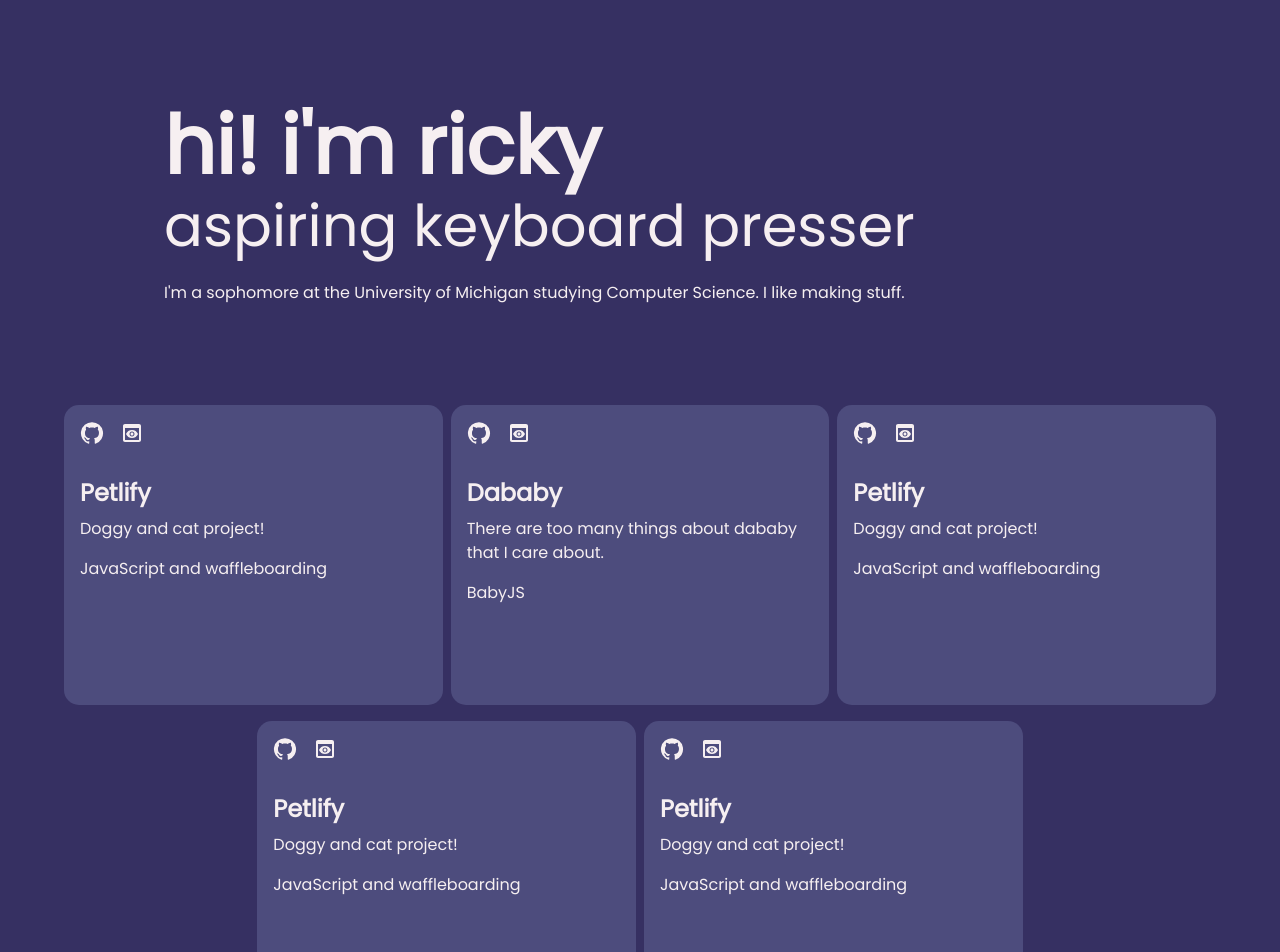
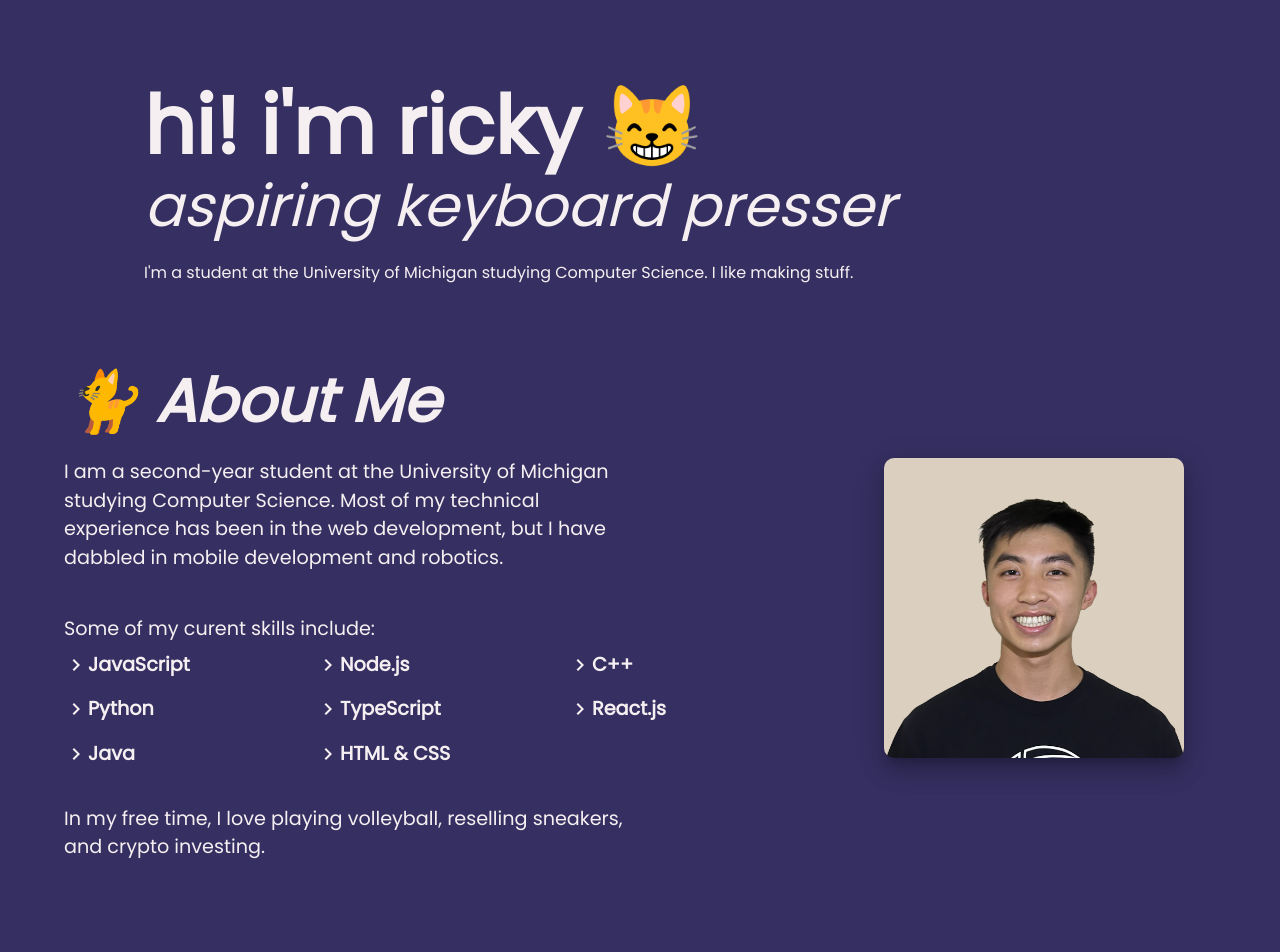
Before and after one commit to rickysumho/rickysumho.github.io, a React (Create React App) app: page / in a window 1280 px wide. Shown: the top 952 px of the page. Built offline with nearby package versions, Linux system fonts and the light colour scheme.

Commit message:
Add Jump titles, Finish AboutMe, More adjustments

```diff
--- a/src/App.tsx
+++ b/src/App.tsx
@@ -3,13 +3,14 @@ import logo from './logo.svg';
 import './App.css';
 import Projects from './components/Projects';
 import Welcome from './components/Welcome';
+import AboutMe from './components/AboutMe';
 import Footer from './components/Footer';
 import { ThemeProvider } from '@mui/material/styles';
 import { Box, Container, CssBaseline } from '@mui/material';
 // Temp
-import { ProjectType } from './common/types'
-import theme from './common/theme'
-import personalProjects from './common/personal-projects'
+import { ProjectType } from './common/types';
+import theme from './common/theme';
+import personalProjects from './common/personal-projects';
 
 // declare module '@mui/material/styles' {
 //   interface Theme {
@@ -30,7 +31,9 @@ function App() {
     <ThemeProvider theme={theme}>
       <CssBaseline />
       <Welcome />
+      <AboutMe />
       <Projects projects={personalProjects}/>
+      <Footer />
     </ThemeProvider>
   );
 }
--- a/src/common/personal-projects.ts
+++ b/src/common/personal-projects.ts
@@ -1,4 +1,4 @@
-import { ProjectType } from './types'
+import { ProjectType } from './types';
 
 const projects: Array<ProjectType> = [
   {
--- a/src/components/AboutMe.tsx
+++ b/src/components/AboutMe.tsx
@@ -1,11 +1,75 @@
-import styled from 'styled-components';
+import Jump from './Jump';
+import RickyMCard from '../common/RickyMCard.jpg'
+import KeyboardArrowRightIcon from '@mui/icons-material/KeyboardArrowRight';
+import { Avatar, Box, Container, Typography, Icon, Grid } from '@mui/material';
 
-const StyledAboutMe = styled.div`
-`;
+const Skill = ({skill}: {skill: string}) => {
+    return (
+        <Grid item xs={12} sm={6} md={4}>
+            <Box display='flex'>
+                <Icon><KeyboardArrowRightIcon sx={{ color: 'primary.contrastText' }} /></Icon>
+                <Typography color='primary.contrastText' fontSize='1.2em' fontWeight='bold'>{skill}</Typography>
+            </Box>
+
+        </Grid>
+    );
+}
 
 const AboutMe = () => {
+    const info = {
+        intro: 'I am a second-year student at the University of Michigan studying Computer Science. Most of my technical experience has been in the web development, but I have dabbled in mobile development and robotics.',
+        skills: ['JavaScript', 'Node.js', 'C++', 'Python', 'TypeScript', 'React.js', 'Java', 'HTML & CSS'],
+        interests: 'In my free time, I love playing volleyball, reselling sneakers, and crypto investing.'
+    }
+
+    const avatarStyle = {
+        minHeight: '15em',
+        maxHeight: '20em',
+        minWidth: '15em',
+        maxWidth: '20em',
+        borderRadius: '10px',
+        boxShadow: 15
+    };
+
+    const boxStyle = {
+        display: 'flex',
+        justifyContent: 'space-between',
+        alignItems: 'flex-start',
+        flexDirection: 'row',
+        mb: '5em',
+        mr: '2em'
+    }
+
     return (
         <>
+            <Jump name='About Me' emoji='🐈'/>
+            <Container>
+                <Box sx={boxStyle}>
+                    <Box sx={{...boxStyle, flexDirection: 'column', mr: '5em'}}>
+                        <Typography color='primary.contrastText' minWidth='20em' maxWidth='30em' fontSize='1.2em' gutterBottom>
+                            {info.intro}
+                        </Typography>
+                        <Typography color='primary.contrastText' minWidth='20em' maxWidth='30em' fontSize='1.2em' gutterBottom>
+                            &nbsp;
+                        </Typography>
+                        <Typography color='primary.contrastText' minWidth='20em' maxWidth='30em' fontSize='1.2em' gutterBottom>
+                            Some of my curent skills include:
+                        </Typography>
+                        <Grid container spacing={2}>
+                            {info.skills.map((skill) => (
+                                <Skill skill={skill} />
+                            ))}
+                        </Grid>
+                        <Typography color='primary.contrastText' minWidth='20em' maxWidth='30em' fontSize='1.2em' gutterBottom>
+                            &nbsp;
+                        </Typography>
+                        <Typography color='primary.contrastText' minWidth='20em' maxWidth='30em' fontSize='1.2em' gutterBottom>
+                            {info.interests}
+                        </Typography>
+                    </Box>
+                    <Avatar alt='Ricky Ho' src={RickyMCard} variant='rounded' sx={avatarStyle} />
+                </Box>
+            </Container>
         </>
     );
 }
--- a/src/components/Footer.tsx
+++ b/src/components/Footer.tsx
@@ -1,12 +1,18 @@
-import styled from 'styled-components';
-
-const InnerFooter = styled.div`
-`;
+import { Container, Typography, Box } from '@mui/material';
 
 const Footer = () => {
     return (
-        <>
-        </>
+        <Box display='flex' justifyContent='center' alignItems='center' mt='50em' mb='5em'>
+            <footer>
+                <Typography color='primary.contrastText' fontSize='1em' align='center'>
+                    Developed by Ricky Ho.
+                </Typography>
+                <Typography color='primary.contrastText' fontSize='0.9em' align='center'>
+                    All rights reserved. &copy; {(new Date().getFullYear())}
+                </Typography>
+            </footer>
+        </Box>
+
     );
 }
 
--- /dev/null
+++ b/src/components/Jump.tsx
@@ -0,0 +1,16 @@
+import { Typography, Container } from '@mui/material';
+
+
+const Jump = ({name, emoji}: {name: string, emoji: string}) => {
+    return (
+        <Container>
+            <Typography id={name} variant='h2'
+            color='primary.contrastText'
+            fontStyle='italic' fontWeight='bold' gutterBottom>
+                {emoji} {name}
+            </Typography>
+        </Container>
+    );
+};
+
+export default Jump;
--- a/src/components/Project.tsx
+++ b/src/components/Project.tsx
@@ -1,9 +1,9 @@
 import { Card, CardContent, CardActions, Typography, IconButton } from '@mui/material';
 import GitHubIcon from '@mui/icons-material/GitHub';
 import PreviewIcon from '@mui/icons-material/Preview';
-import { useState } from 'react'
+import { useState } from 'react';
 import { ProjectType } from '../common/types';
-import '@fontsource/poppins/400.css'
+import '@fontsource/poppins/400.css';
 
 const Project = ({ project }: { project: ProjectType }) => {
     const normalState = {
--- a/src/components/Projects.tsx
+++ b/src/components/Projects.tsx
@@ -1,10 +1,12 @@
-import styled from 'styled-components';
 import { ProjectType } from '../common/types';
 import Project from './Project';
+import Jump from './Jump';
 import { Grid, Container } from '@mui/material';
 
 const Projects = ({ projects }: { projects: Array<ProjectType> }) => {
     return (
+        <>
+            <Jump name='Projects' emoji='🔨' />
             <Container>
                 <Grid container direction='row' alignItems='center' justifyContent='center' spacing={2} columnSpacing={{ xs: 1, sm: 2, md: 1 }}>
                     {projects.map((project: ProjectType, index: number) => (
@@ -14,6 +16,7 @@ const Projects = ({ projects }: { projects: Array<ProjectType> }) => {
                     ))}
                 </Grid>
             </Container>
+        </>
     );
 }
 
--- a/src/components/Welcome.tsx
+++ b/src/components/Welcome.tsx
@@ -2,16 +2,16 @@ import { Card, CardContent, CardActions, Typography, IconButton, Container, Box
 
 const Welcome = () => {
     const info = {
-        welcome: "hi! i'm ricky",
+        welcome: "hi! i'm ricky 😸",
         title: 'aspiring keyboard presser',
-        description: "I'm a sophomore at the University of Michigan studying Computer Science. I like making stuff."
+        description: "I'm a student at the University of Michigan studying Computer Science. I like making stuff."
     };
 
     return (
         <Container>
-            <Box alignItems='center' justifyContent="center" sx={{margin: '100px'}}>
+            <Box alignItems='center' justifyContent="center" sx={{margin: '5em'}}>
                 <Typography variant='h1' color='primary.contrastText'><b>{info.welcome}</b></Typography>
-                <Typography variant='h3' color='primary.contrastText' gutterBottom>{info.title}</Typography>
+                <Typography variant='h3' color='primary.contrastText' fontStyle='italic' gutterBottom>{info.title}</Typography>
                 <Typography paragraph color='primary.contrastText'>{info.description}</Typography>
             </Box>
         </Container>
```
Also changed, not shown: src/common/RickyMCard.jpg (added). Lines whose indentation alone changed are shown as unchanged.
